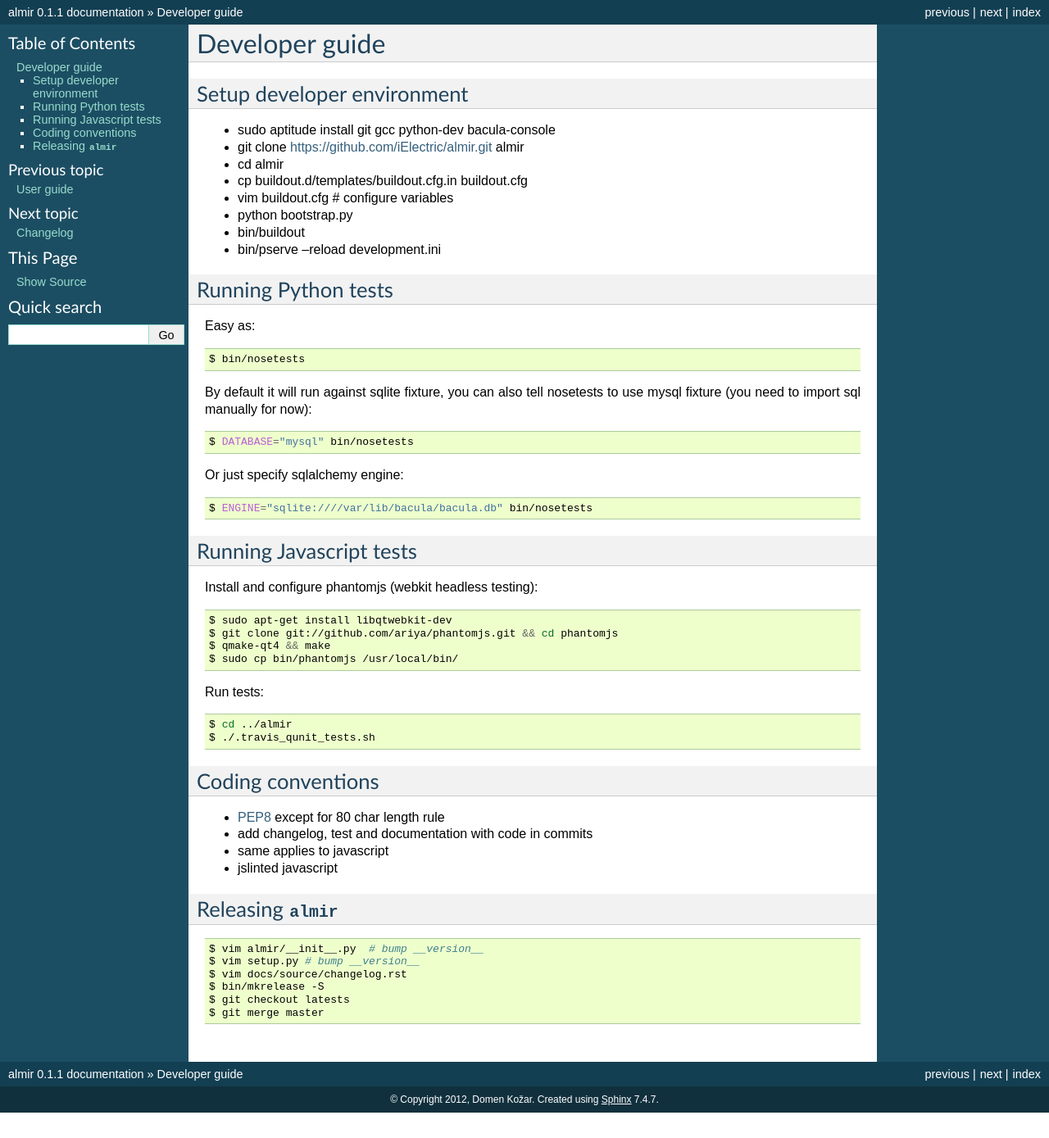
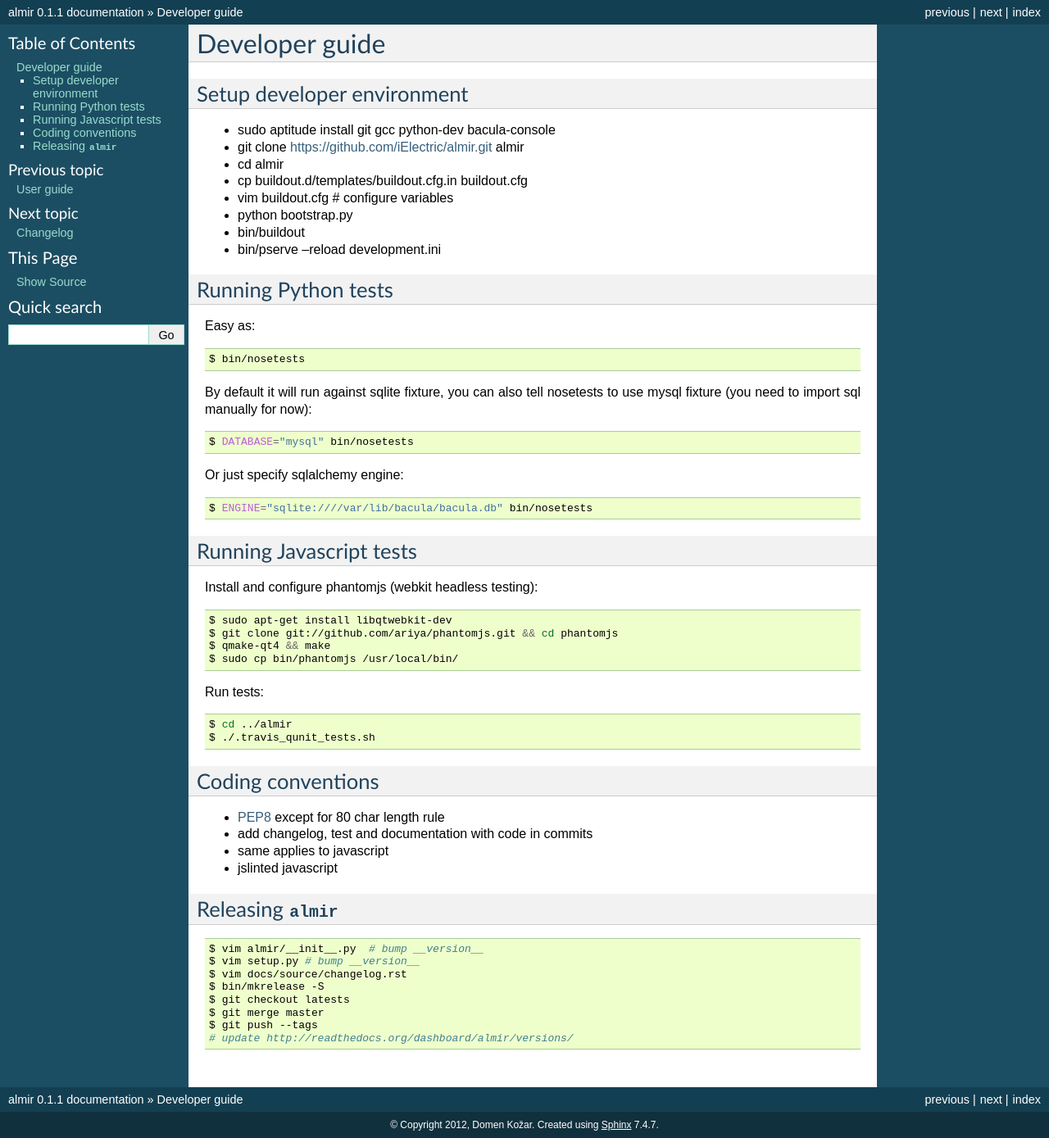
Before and after one commit to domenkozar/almir, a Sphinx documentation site: the page built from docs/source/developer.rst, in a window 1280 px wide. Shown: the whole page at 82% size. Built offline with Sphinx 7.4.7, drawn with Linux system fonts in a browser that asks for light colours; before the commit the page ends 1358 px from its top, so only the background shows below that.

Commit message:
update release procedure

```diff
--- a/docs/source/developer.rst
+++ b/docs/source/developer.rst
@@ -68,3 +68,5 @@ Releasing :mod:`almir`
     $ bin/mkrelease -S
     $ git checkout latests
     $ git merge master
+    $ git push --tags
+    # update http://readthedocs.org/dashboard/almir/versions/
```
